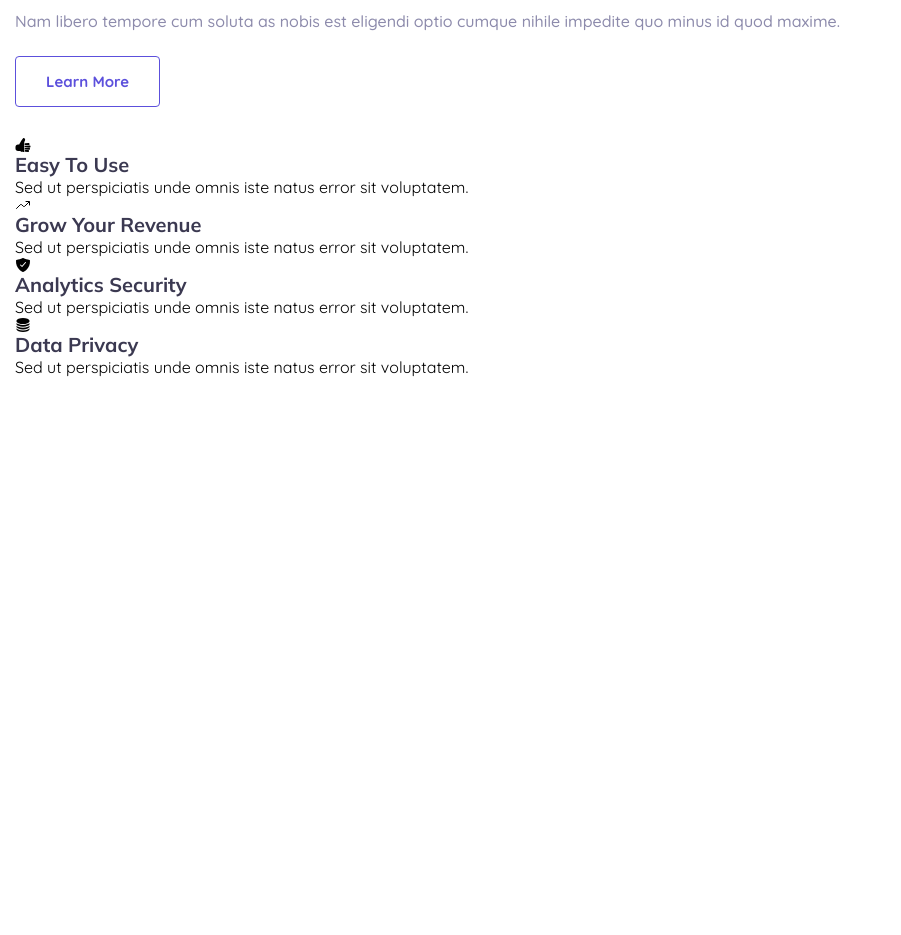
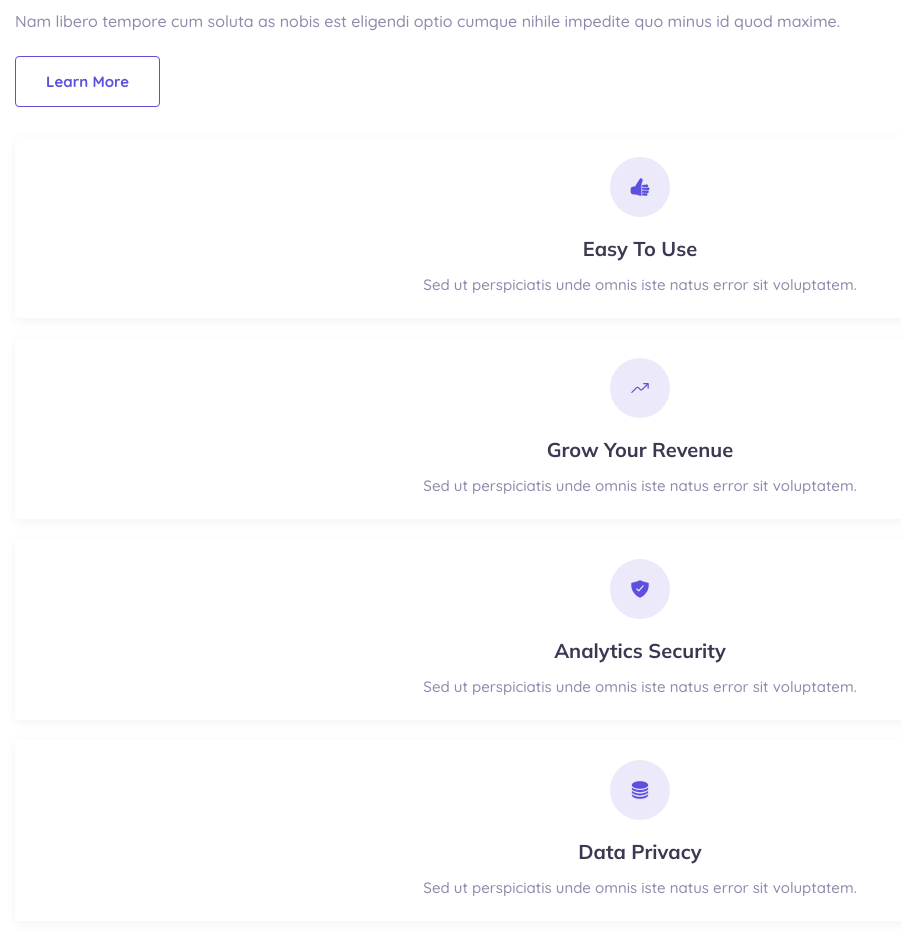
Before and after one commit to biggicode/landio-landing-page, a website: page src/index.html in a window 1280 px wide. Shown: the part 2362-3297 px from the top of the page, without its empty margins (0-901 px from the left). Before the commit the page ends 2819 px from the top, so only its background shows below. Drawn offline with nearby package versions, Linux system fonts and the light colour scheme.

Commit message:
finish about section

```diff
--- a/src/style.css
+++ b/src/style.css
@@ -293,3 +293,63 @@ h3 {
   line-height: 1.8;
   margin-bottom: 20px;
 }
+
+.about-list {
+  display: grid;
+  gap: 20px;
+}
+
+.about-card {
+  padding: 20px;
+  text-align: center;
+  box-shadow: 0 3px 12px hsla(233, 77%, 10%, 0.05);
+  border-radius: 4px;
+  transition: var(--transition);
+}
+
+.about-card:hover {
+  background-color: var(--majorelle-blue);
+  transform: translateY(-5px);
+  box-shadow: 0 5px 18px hsla(245, 67%, 59%, 0.05);
+}
+
+.about-card .card-icon {
+  width: 60px;
+  height: 60px;
+  background-color: var(--lavender-web);
+  display: grid;
+  place-items: center;
+  color: var(--majorelle-blue);
+  font-size: 20px;
+  border-radius: 50%;
+  margin-inline: auto;
+  margin-bottom: 20px;
+  transition: var(--transition);
+}
+
+.about-card:hover .card-icon {
+  background-color: hsla(0, 0%, 100%, 0.15);
+  color: var(--white);
+  box-shadow: 0 0 8px hsla(0, 0%, 100%, 0.05);
+}
+
+.about-card .card-title {
+  margin-bottom: 10px;
+  transition: var(--transition);
+}
+
+.about-card:hover .card-title {
+  color: var(--white);
+}
+
+.about-card .card-text {
+  color: var(--cool-gray);
+  font-size: var(--fs-6);
+  font-weight: var(--fw-500);
+  line-height: 1.8;
+  transition: var(--transition);
+}
+
+.about-card:hover .card-text {
+  color: hsla(0, 0%, 100%, 0.5);
+}
```
